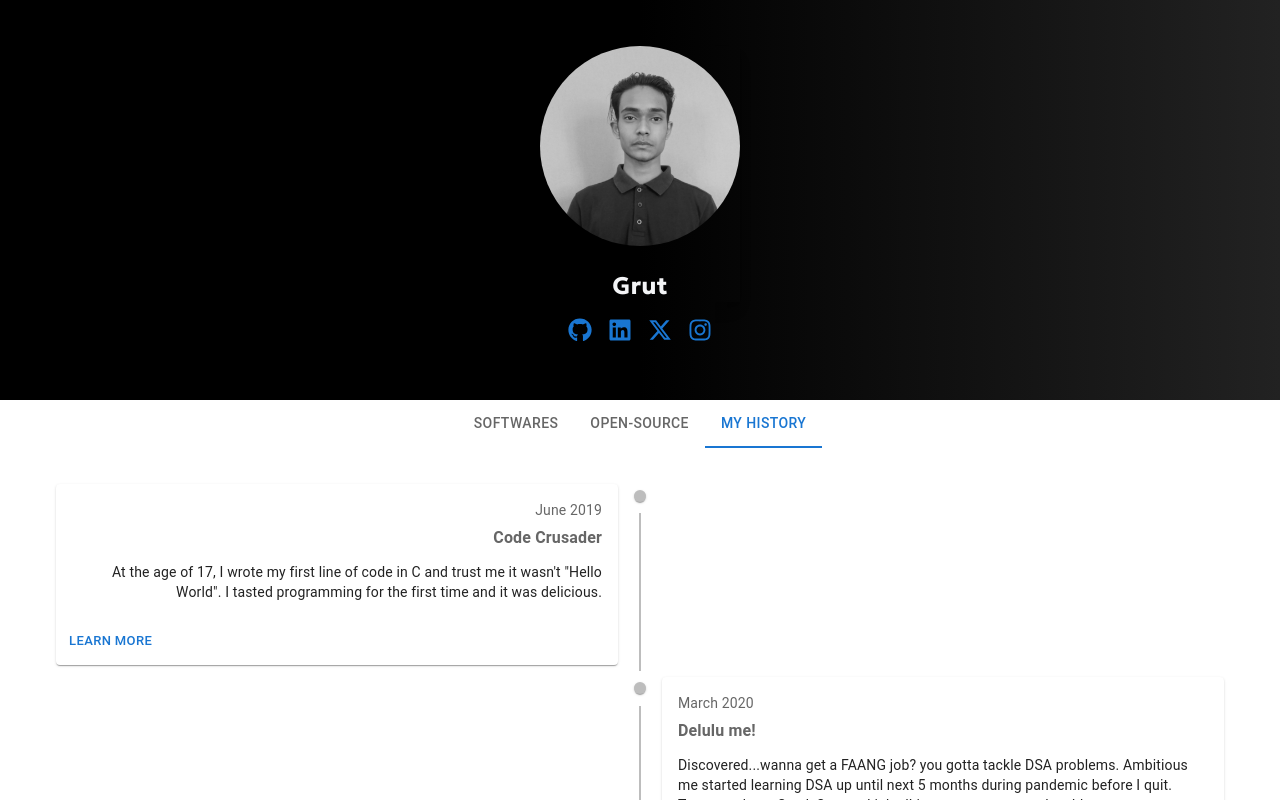
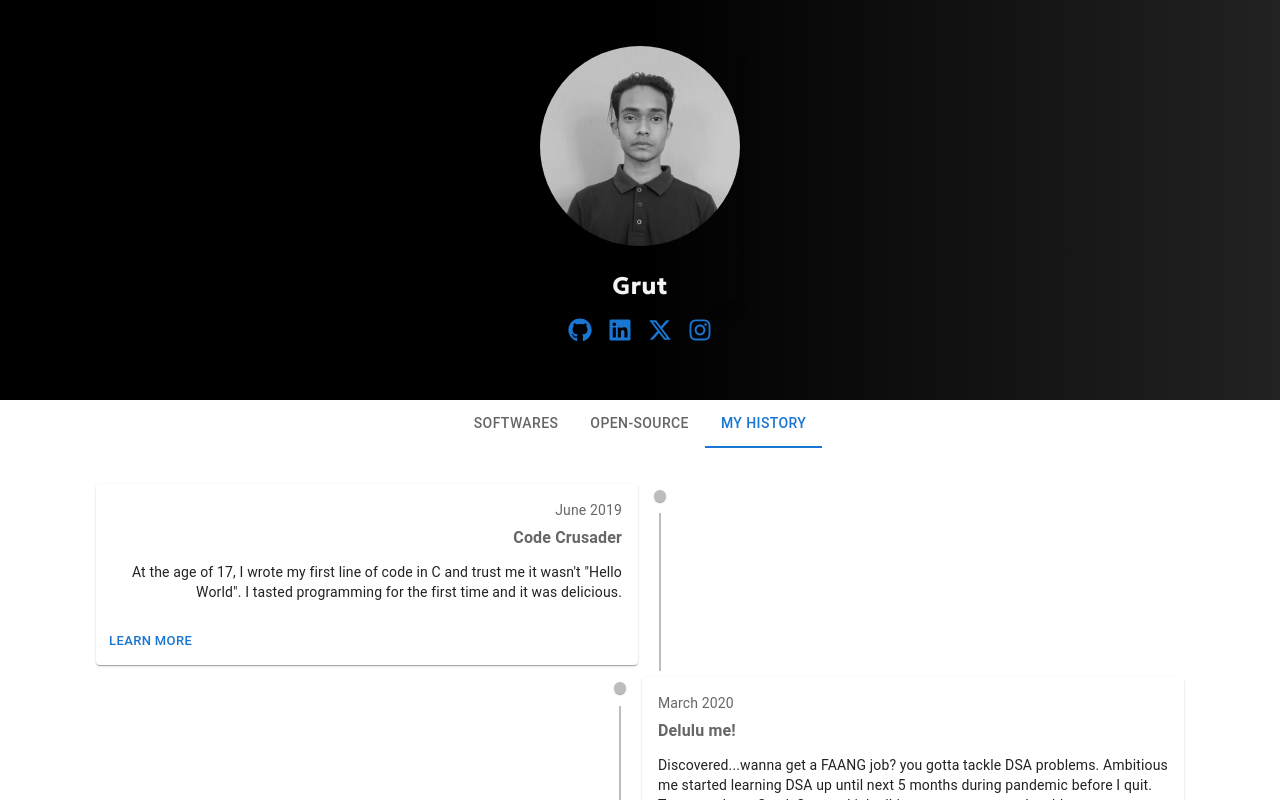
Before and after one commit to SuperGrut/akashsah, a React (Vite) app in the folder client/: page / in a window 1280 px wide. Both pictures are taken after a click on the tab "MY HISTORY". Shown: the top 800 px of the page. Built offline with nearby package versions, Linux system fonts and the light colour scheme.

Commit message:
card fix

```diff
--- a/client/src/components/History.tsx
+++ b/client/src/components/History.tsx
@@ -17,13 +17,13 @@ import Typography from '@mui/material/Typography';
 export default function History() {
     return (
         <Timeline position="alternate-reverse">
-            <TimelineItem>
+            <TimelineItem className='pl-10'>
                 <TimelineSeparator>
                     <TimelineDot />
                     <TimelineConnector />
                 </TimelineSeparator>
                 <TimelineContent>
-                    <Card sx={{ minWidth: 275 }}>
+                    <Card sx={{ minWidth: 175 }}>
                         <CardContent>
                             <Typography sx={{ fontSize: 14 }} color="text.secondary" gutterBottom>
                                 June 2019
@@ -41,13 +41,13 @@ export default function History() {
                     </Card>
                 </TimelineContent>
             </TimelineItem>
-            <TimelineItem>
+            <TimelineItem className='pr-10'>
                 <TimelineSeparator>
                     <TimelineDot />
                     <TimelineConnector />
                 </TimelineSeparator>
                 <TimelineContent>
-                    <Card sx={{ minWidth: 275 }}>
+                    <Card sx={{ minWidth: 190 }}>
                         <CardContent>
                             <Typography sx={{ fontSize: 14 }} color="text.secondary" gutterBottom>
                                 March 2020
@@ -65,13 +65,13 @@ export default function History() {
                     </Card>
                 </TimelineContent>
             </TimelineItem>
-            <TimelineItem>
+            <TimelineItem className='pl-10'>
                 <TimelineSeparator>
                     <TimelineDot />
                     <TimelineConnector />
                 </TimelineSeparator>
                 <TimelineContent>
-                    <Card sx={{ minWidth: 275 }}>
+                    <Card sx={{ minWidth: 190 }}>
                         <CardContent>
                             <Typography sx={{ fontSize: 14 }} color="text.secondary" gutterBottom>
                                 August 2021
@@ -89,13 +89,13 @@ export default function History() {
                     </Card>
                 </TimelineContent>
             </TimelineItem>
-            <TimelineItem>
+            <TimelineItem className='pr-10'>
                 <TimelineSeparator>
                     <TimelineDot />
                     <TimelineConnector />
                 </TimelineSeparator>
                 <TimelineContent>
-                    <Card sx={{ minWidth: 275 }}>
+                    <Card sx={{ minWidth: 190 }}>
                         <CardContent>
                             <Typography sx={{ fontSize: 14 }} color="text.secondary" gutterBottom>
                                 March 2022
@@ -113,13 +113,13 @@ export default function History() {
                     </Card>
                 </TimelineContent>
             </TimelineItem>
-            <TimelineItem>
+            <TimelineItem className='pl-10'>
                 <TimelineSeparator>
                     <TimelineDot />
                     <TimelineConnector />
                 </TimelineSeparator>
                 <TimelineContent>
-                    <Card sx={{ minWidth: 275 }}>
+                    <Card sx={{ minWidth: 190 }}>
                         <CardContent>
                             <Typography sx={{ fontSize: 14 }} color="text.secondary" gutterBottom>
                                 September/October 2022
@@ -137,13 +137,13 @@ export default function History() {
                     </Card>
                 </TimelineContent>
             </TimelineItem>
-            <TimelineItem>
+            <TimelineItem className='pr-10'>
                 <TimelineSeparator>
                     <TimelineDot />
                     <TimelineConnector />
                 </TimelineSeparator>
                 <TimelineContent>
-                    <Card sx={{ minWidth: 275 }}>
+                    <Card sx={{ minWidth: 190 }}>
                         <CardContent>
                             <Typography sx={{ fontSize: 14 }} color="text.secondary" gutterBottom>
                                 January 2023
```
